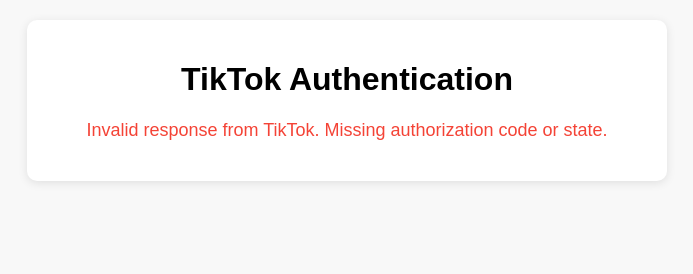
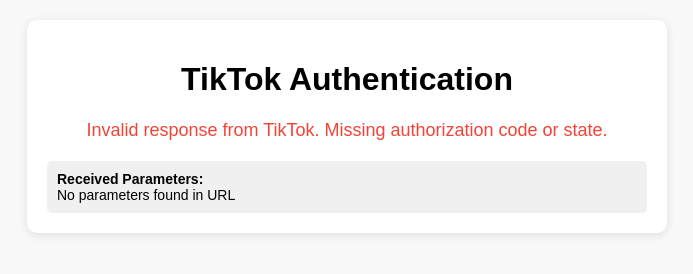
Before and after one commit to SaqrGia/tiktok-auth-callback, a plain HTML site: page index.html in a window 1280 px wide. Shown: the whole page, without its empty margins (293-986 px from the left). Drawn offline with Linux system fonts and the light colour scheme.

Commit message:
Update index.html

```diff
--- a/index.html
+++ b/index.html
@@ -43,29 +43,55 @@
 
     <script>
         document.addEventListener('DOMContentLoaded', function() {
+            // Display the full URL for debugging
+            console.log('Full callback URL:', window.location.href);
+
             const urlParams = new URLSearchParams(window.location.search);
             const code = urlParams.get('code');
             const state = urlParams.get('state');
             const error = urlParams.get('error');
             const errorDescription = urlParams.get('error_description');
 
+            // Log all URL parameters for debugging
+            console.log('URL Parameters:', {
+                code: code,
+                state: state,
+                error: error,
+                errorDescription: errorDescription,
+                allParams: Object.fromEntries(urlParams.entries())
+            });
+
             const messageElement = document.getElementById('message');
+
+            // Create a debug info element
+            const debugInfo = document.createElement('div');
+            debugInfo.style.marginTop = '20px';
+            debugInfo.style.padding = '10px';
+            debugInfo.style.backgroundColor = '#f0f0f0';
+            debugInfo.style.borderRadius = '5px';
+            debugInfo.style.fontSize = '14px';
+            debugInfo.style.textAlign = 'left';
+            document.querySelector('.container').appendChild(debugInfo);
 
             if (error) {
                 messageElement.classList.add('error');
                 messageElement.textContent = `Error: ${error}. ${errorDescription || ''}`;
+                debugInfo.innerHTML = `<strong>Error Details:</strong><br>Error: ${error}<br>Description: ${errorDescription || 'None provided'}`;
             } else if (code && state) {
                 messageElement.classList.add('success');
                 messageElement.textContent = 'Authentication successful! You can now return to the app.';
+                debugInfo.innerHTML = `<strong>Success Details:</strong><br>Code received: ${code.substring(0, 5)}...<br>State: ${state}`;
 
                 // Attempt to communicate with the Flutter app
                 try {
                     // For Android
                     if (window.AndroidInterface) {
+                        debugInfo.innerHTML += '<br><br>Using Android Interface to communicate with app';
                         window.AndroidInterface.receiveAuthCode(code, state);
                     }
                     // For iOS
                     else if (window.webkit && window.webkit.messageHandlers && window.webkit.messageHandlers.receiveAuthCode) {
+                        debugInfo.innerHTML += '<br><br>Using iOS WebKit Interface to communicate with app';
                         window.webkit.messageHandlers.receiveAuthCode.postMessage({
                             code: code,
                             state: state
@@ -75,6 +101,7 @@
                     else {
                         // Try to redirect back to the app with a custom scheme
                         const redirectUrl = `tiktokposter://auth?code=${encodeURIComponent(code)}&state=${encodeURIComponent(state)}`;
+                        debugInfo.innerHTML += `<br><br>No native interface found. Attempting to redirect to: ${redirectUrl}`;
 
                         // Add a slight delay before redirecting
                         setTimeout(function() {
@@ -83,10 +110,23 @@
                     }
                 } catch (e) {
                     console.error('Error communicating with app:', e);
+                    debugInfo.innerHTML += `<br><br>Error communicating with app: ${e.message}`;
                 }
             } else {
                 messageElement.classList.add('error');
                 messageElement.textContent = 'Invalid response from TikTok. Missing authorization code or state.';
+
+                // Show all received parameters for debugging
+                let paramsText = '<strong>Received Parameters:</strong><br>';
+                for (const [key, value] of urlParams.entries()) {
+                    paramsText += `${key}: ${value}<br>`;
+                }
+
+                if (urlParams.entries().next().done) {
+                    paramsText += 'No parameters found in URL';
+                }
+
+                debugInfo.innerHTML = paramsText;
             }
         });
     </script>
```
